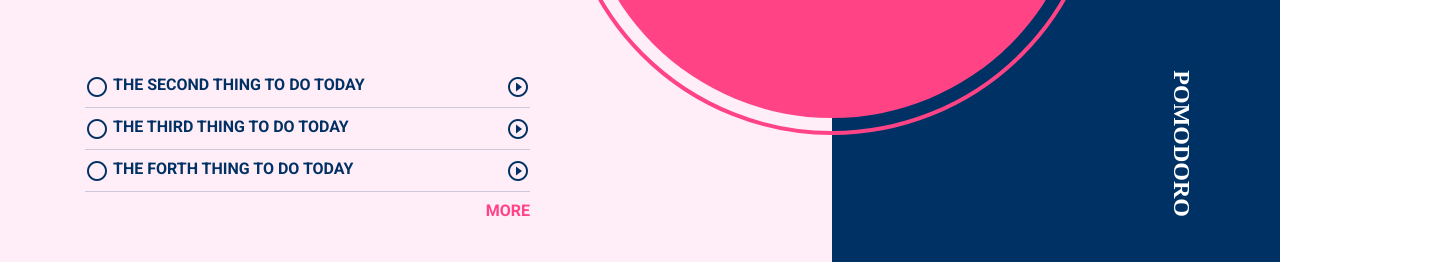
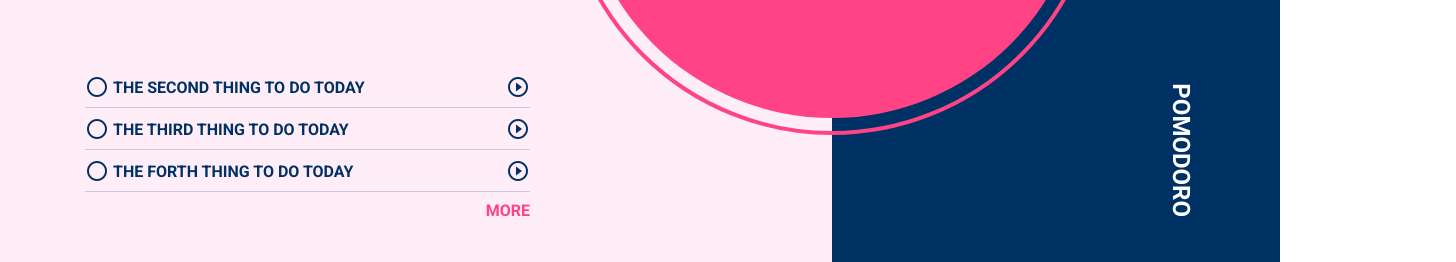
Before and after one commit to Naphro/f2e-2019-1, a Vue app: page / in a window 1280 px wide. Shown: the part 535-797 px from the top of the page, 1456 px wide, since content can reach past the window. Built offline with nearby package versions, Linux system fonts and the light colour scheme.

Commit message:
adjust layout

```diff
--- a/src/App.vue
+++ b/src/App.vue
@@ -1,5 +1,6 @@
 <template>
-    <div id="app" class="main__background">
+    <div id="app" class="main">
+        <div class="main__left">
             <div class="content">
                 <div class="mission__input">
                     <i class="text--default">add a new mission…</i>
@@ -37,11 +38,14 @@
                     </div>
                 </div>
             </div>
+        </div>
+        <div class="main__right">
             <div class="navbar">
                 <i class="material-icons list-icon">list</i>
                 <i class="material-icons assignment-icon">assessment</i>
                 <i class="material-icons library_music-icon">library_music</i>
                 <div class="pomodoro">POMODORO</div>
+            </div>
         </div>
     </div>
 </template>
@@ -57,31 +61,46 @@
 
     html, body {
         margin: 0;
-        width: 1280px;
-        height: 800px;
-        /*overflow: hidden;*/
+        width: 100%;
+        height: 100%;
+        overflow: hidden;
     }
 
-    .main__background {
+    .main {
+        width: 100%;
         height: 100%;
-        background-color: #FFEDF7;
         display: flex;
         justify-content: flex-start;
     }
 
-    .content {
+    .main__left {
         width: 65%;
         height: 100%;
+        background-color: #FFEDF7;
+
         position: relative;
     }
 
-    .navbar {
-        /*float: right;*/
+    .main__right {
         width: 35%;
         height: 100%;
         background-color: #003164;
 
         position: relative;
+    }
+
+    .content {
+        width: calc(1280px*0.65);
+        height: 100%;
+        position: absolute;
+        right: 0;
+    }
+
+    .navbar {
+        width: calc(1280px*0.35);
+        height: 100%;
+        position: absolute;
+        left: 0;
     }
 
     .clock {
@@ -190,7 +209,7 @@
     }
 
     .pomodoro {
-        font-family: Futura;
+        font-family: 'Roboto', sans-serif;
         font-weight: bold;
         font-size: 24px;
         color: #FFFFFF;
@@ -283,6 +302,7 @@
         padding-bottom: 8px;
         box-sizing: border-box;
         display: flex;
+        align-items: center;
         width: 445px;
         border-bottom: 1px solid rgba(0, 49, 100, 0.2);
     }
```
Lines whose indentation alone changed are shown as unchanged.
